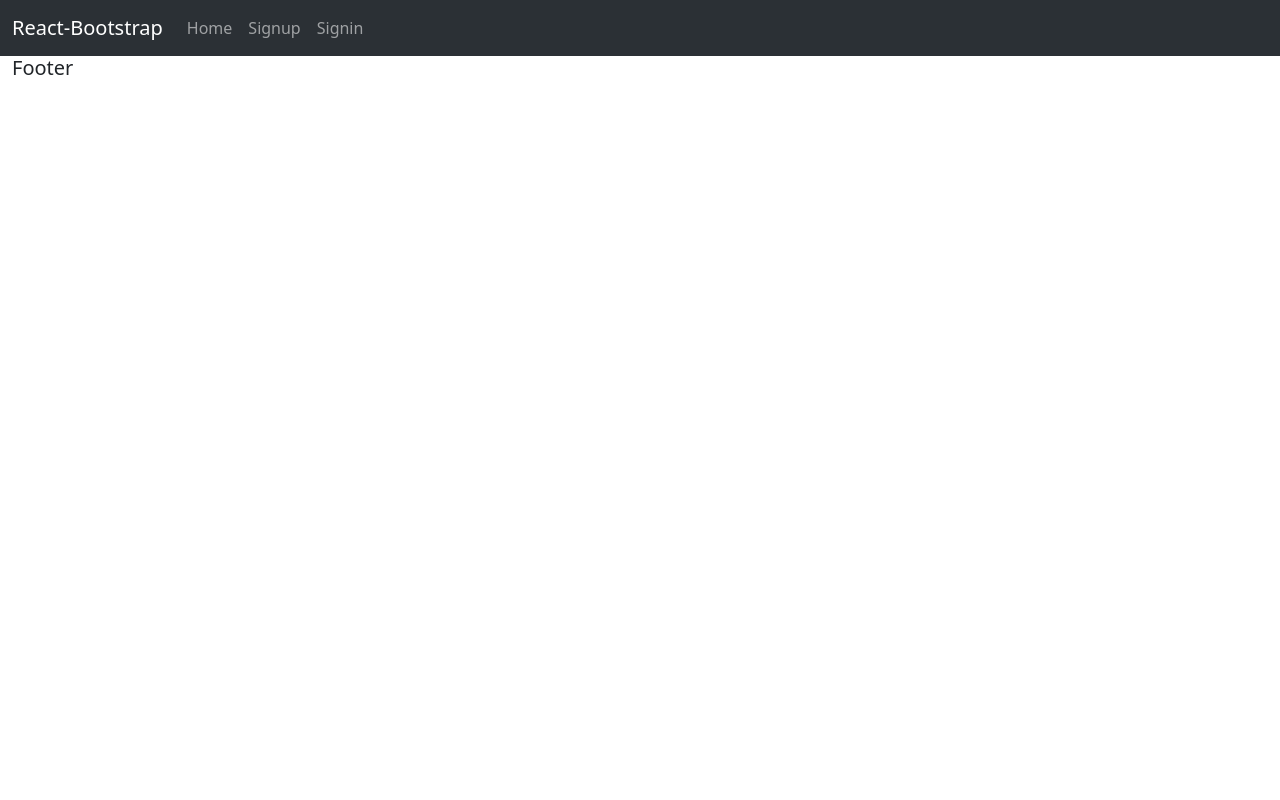
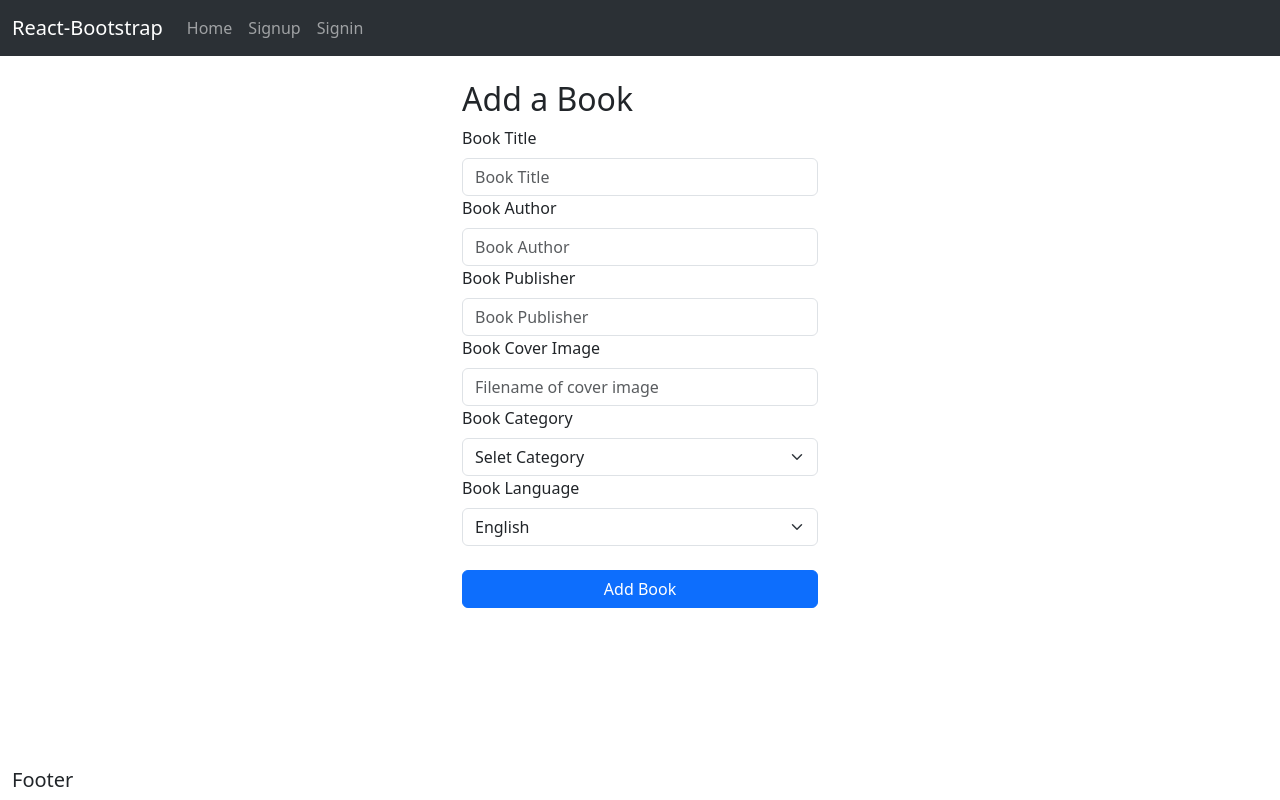
Before and after one commit to LuvLuvChloe/classproject24, a React (Vite) app in the folder app/: page /admin/addbook in a window 1280 px wide. Built offline with nearby package versions, Linux system fonts and the light colour scheme; no server answers.

Commit message:
241118 addbook

```diff
--- a/app/src/App.jsx
+++ b/app/src/App.jsx
@@ -9,6 +9,8 @@ import { Home } from './pages/Home'
 import { Logout } from './pages/Logout'
 import { Signin } from './pages/Signin'
 import { BookDetail } from './pages/BookDetail';
+import { AddBook } from './pages/admin/AddBook'
+//firebase stuff
 import { firebaseConfig } from './config/Config'
 import { initializeApp } from "firebase/app"
 import { getAuth, onAuthStateChanged } from "firebase/auth"
@@ -44,6 +46,7 @@ function App() {
             <Route path="/logout" element={<Logout authapp={FirebaseAuth} />} />
             <Route path="/signin" element={<Signin authapp={FirebaseAuth} />} />
             <Route path="/detail/:bookId" element={<BookDetail />} />
+            <Route path="/admin/addbook" element={<AddBook/>}/>
           </Routes>
           <Footer />
         </FirestoreContext.Provider>
--- a/app/src/pages/Home.jsx
+++ b/app/src/pages/Home.jsx
@@ -43,6 +43,7 @@ export function Home(props) {
                     variant="top"
                     src={"/book_covers/" + book.Cover}
                     style={{maxWidth:"100%"}}
+                    className="book-cover"
                     />
                     <Card.Body>
                         <Card.Title>{ book.Title }</Card.Title>
--- /dev/null
+++ b/app/src/pages/admin/AddBook.jsx
@@ -0,0 +1,104 @@
+import Container from "react-bootstrap/Container"
+import Row from "react-bootstrap/Row"
+import Col from "react-bootstrap/Col"
+import Form from "react-bootstrap/Form"
+import Button from "react-bootstrap/Button"
+import Alert from "react-bootstrap/Alert"
+
+import { collection, addDoc, DocumentReference } from "firebase/firestore"
+import { FirestoreContext } from "../../contexts/FirestoreContext"
+import { useContext, useState } from "react"
+
+export function AddBook(props) {
+    const [ show, setShow ] = useState (false)
+    const [ message, setMessage ] = useState('')
+
+    let alertType = 'success'
+
+    const db = useContext(FirestoreContext)
+
+    const createBook = async (event) => {
+        event.preventDefault()
+        const fd = new FormData(event.target)
+        const book = {
+            Title: fd.get('Title'),
+            Author: fd.get('Author'),
+            Publisher: fd.get('Publisher'),
+            Cover: fd.get('Cover'),
+            Category: fd.get('Category'),
+            Language: fd.get('Language'),
+            Active: true
+        }
+        const ref = collection(db, "Books")
+        const docRef = await addDoc(ref, book)
+        if (docRef.id) {
+            //console.log("successful")
+            alertType = 'success'
+            setMessage ('Adding book was successful')
+            event.target.reset()
+            setShow (true)
+        }
+        else {
+            console.log("failed")
+            alertType = 'danger'
+            setMessage('Adding book failed')
+            setShow (true)
+        }
+        setTimeout ( ()=> {setShow(false)}, 3000)
+    }
+
+    return (
+        <Container>
+            <Row>
+                <Col md={{ span: 4, offset: 4 }}>
+                    <Form id="add-book-form" onSubmit={(evt) => createBook(evt)}>
+                        <h2 className="mt-4">Add a Book</h2>
+                        <Form.Group>
+                            <Form.Label>Book Title</Form.Label>
+                            <Form.Control type="text" name="Title" placeholder="Book Title" required />
+                        </Form.Group>
+                        <Form.Group>
+                            <Form.Label>Book Author</Form.Label>
+                            <Form.Control type="text" name="Author" placeholder="Book Author" required />
+                        </Form.Group>
+                        <Form.Group>
+                            <Form.Label>Book Publisher</Form.Label>
+                            <Form.Control type="text" name="Publisher" placeholder="Book Publisher" required />
+                        </Form.Group>
+                        <Form.Group>
+                            <Form.Label>Book Cover Image</Form.Label>
+                            <Form.Control type="text" name="Cover" placeholder="Filename of cover image" required />
+                        </Form.Group>
+                        <Form.Group>
+                            <Form.Label>Book Category</Form.Label>
+                            <Form.Select name="Category" required>
+                                <option>Selet Category</option>
+                                <option value="fiction">Fiction</option>
+                                <option value="non-fiction">Non-Fiction</option>
+                                <option value="Reference">Reference</option>
+                            </Form.Select>
+                        </Form.Group>
+                        <Form.Group>
+                            <Form.Label>Book Language</Form.Label>
+                            <Form.Select name="Language">
+                                <option value="English">English</option>
+                                <option value="French">French</option>
+                                <option value="Spanish">Spanish</option>
+                                <option value="Simplified-Chinese">Simplified-Chinese</option>
+                                <option value="Germany">Germany</option>
+                                <option value="Russian">Russian</option>
+                                <option value="Japanese">Japanese</option>
+                            </Form.Select>
+                        </Form.Group>
+                        <Button type="submit" variant="primary" className="mt-4 w-100">
+                            Add Book
+                        </Button>
+                    </Form>
+                    <Alert variant={alertType} show={show} className="my-4">
+                        {message}
+                    </Alert>
+                </Col>
+            </Row>
+        </Container >
+    )
+}
```
